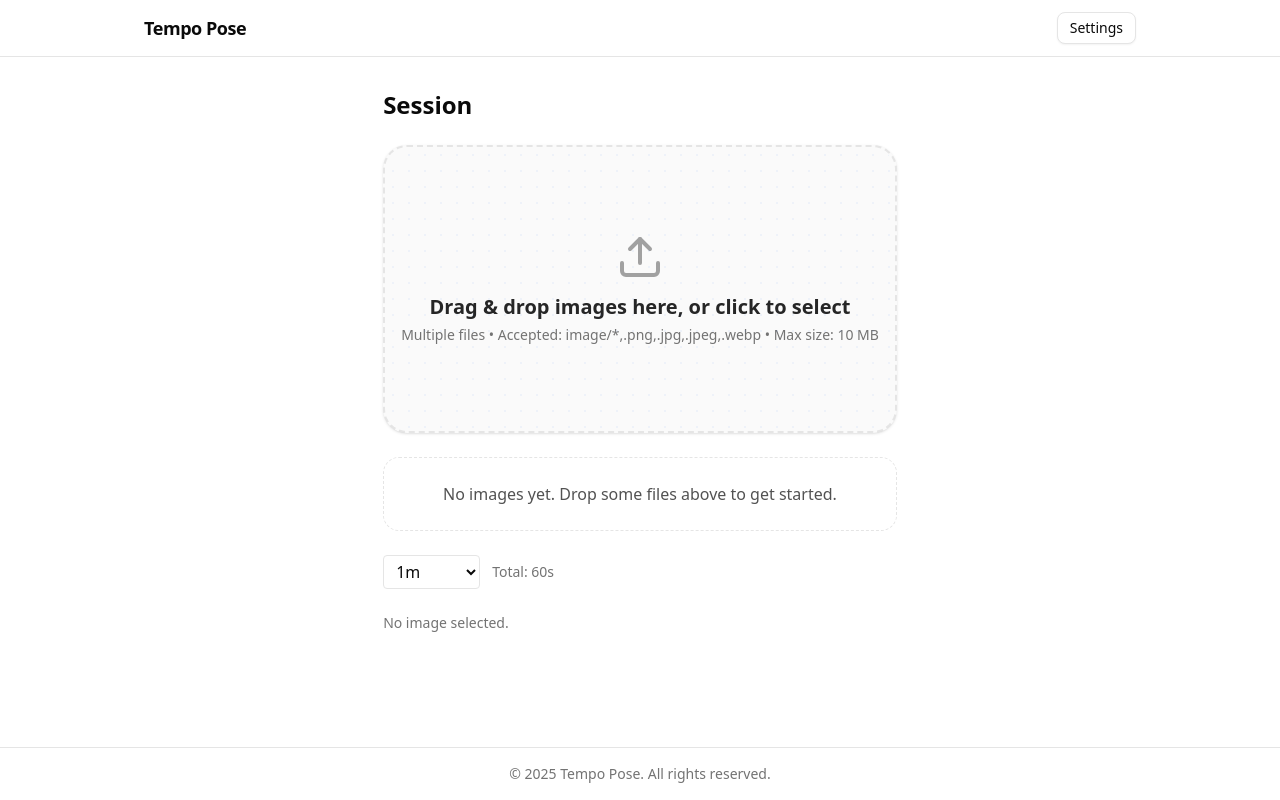
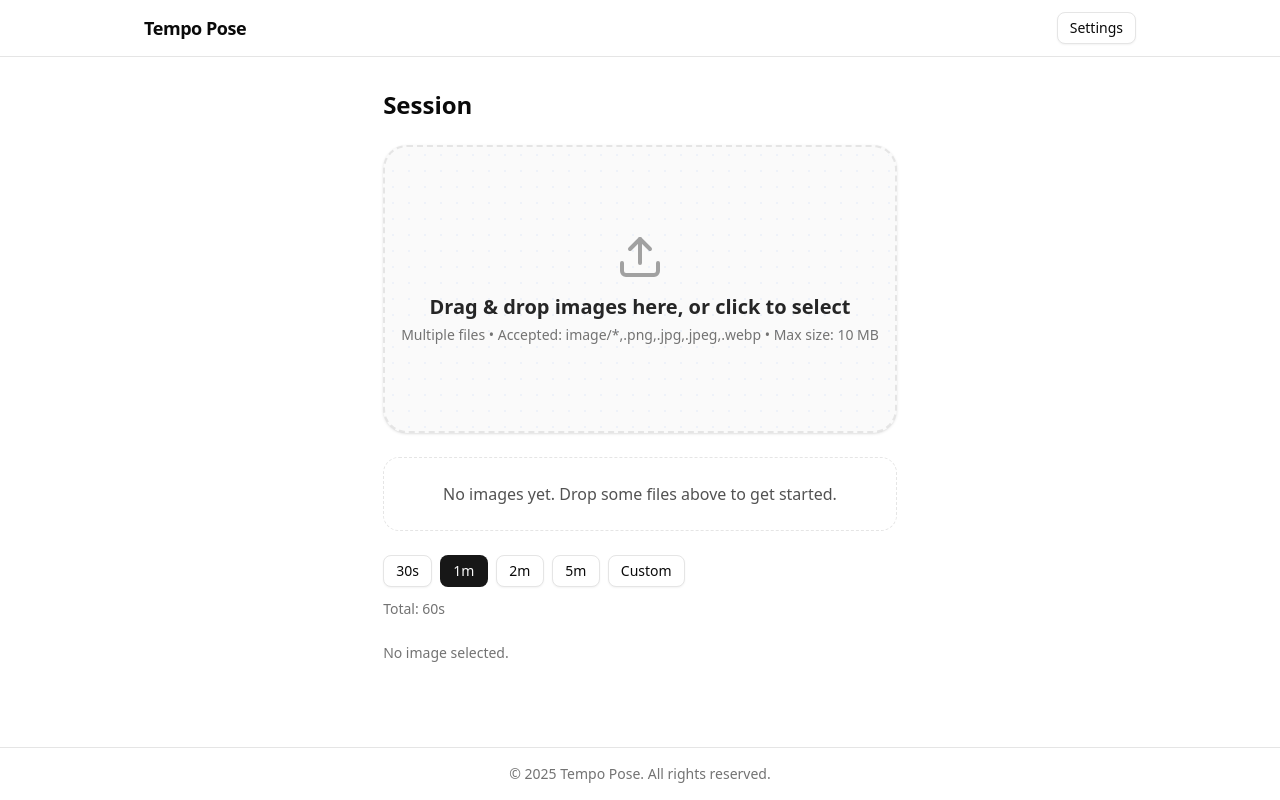
Before and after one commit to VicSchbt/tempo-pose, a React (Vite) app: page / in a window 1280 px wide. Built offline with nearby package versions, Linux system fonts and the light colour scheme.

Commit message:
feat(timer-controls): TEMPO-24 - set preset buttons

```diff
--- a/package.json
+++ b/package.json
@@ -13,6 +13,7 @@
   },
   "dependencies": {
     "@radix-ui/react-dialog": "^1.1.15",
+    "@radix-ui/react-label": "^2.1.8",
     "@radix-ui/react-slot": "^1.2.4",
     "@tailwindcss/vite": "^4.1.17",
     "class-variance-authority": "^0.7.1",
--- a/src/components/timer/TimerControls.tsx
+++ b/src/components/timer/TimerControls.tsx
@@ -1,6 +1,9 @@
 import { useStore } from '@/store';
 import type { TimerPreset } from '@/store/timer.slice';
 import type { TimerPresetId } from '@/types/core';
+import { Button } from '../ui/button';
+import { Input } from '../ui/input';
+import { Label } from '../ui/label';
 
 const PRESETS: { id: TimerPresetId; label: string; seconds: TimerPreset | null }[] = [
   { id: '30s', label: '30s', seconds: 30 },
@@ -16,49 +19,86 @@
   const customSeconds = useStore((s) => s.customSeconds);
   const setCustomSeconds = useStore((s) => s.setCustomSeconds);
 
-  // Derived
-  const totalSeconds = preset !== null ? preset : (customSeconds ?? 0);
+  // Which preset is currently selected?
+  const selectedId: TimerPresetId =
+    preset === null ? 'custom' : (PRESETS.find((p) => p.seconds === preset)?.id ?? 'custom');
 
-  const handlePresetChange = (value: string) => {
-    const selected = PRESETS.find((p) => p.id === value);
+  const totalSeconds = preset ?? customSeconds ?? 0;
+
+  const handlePresetClick = (id: TimerPresetId) => {
+    const selected = PRESETS.find((p) => p.id === id);
     if (!selected) return;
 
     if (selected.seconds === null) {
+      // Switch to custom mode
       setPreset(null);
+      // keep existing customSeconds value
     } else {
-      // ✅ Type-safe: selected.seconds is of type TimerPreset
+      // Use fixed preset from the union type TimerPreset
       setPreset(selected.seconds);
+      // Optional: clear custom if you don’t want it to linger
+      // setCustomSeconds(null);
     }
   };
 
+  const handleCustomChange = (value: string) => {
+    if (value === '') {
+      setCustomSeconds(null);
+      return;
+    }
+    const n = Number(value);
+    if (Number.isNaN(n) || n < 0) return;
+    setCustomSeconds(n);
+  };
+
   return (
-    <div className="flex items-center gap-3">
-      <select
-        className="rounded border px-2 py-1"
-        value={preset === null ? 'custom' : `${preset}s`}
-        onChange={(e) => handlePresetChange(e.target.value)}
-        aria-label="Timer preset"
+    <section aria-label="Timer controls" className="flex flex-col gap-3">
+      <div
+        role="radiogroup"
+        aria-label="Timer presets"
+        className="flex flex-wrap items-center gap-2"
       >
-        {PRESETS.map((p) => (
-          <option key={p.id} value={p.id}>
+        {PRESETS.map((p) => {
+          const isSelected = selectedId === p.id;
+          return (
+            <Button
+              key={p.id}
+              type="button"
+              role="radio"
+              aria-checked={isSelected}
+              aria-label={p.label}
+              onClick={() => handlePresetClick(p.id)}
+              variant={isSelected ? 'default' : 'outline'}
+              size="sm"
+              className="min-w-[3rem]"
+            >
               {p.label}
-          </option>
-        ))}
-      </select>
+            </Button>
+          );
+        })}
+      </div>
 
-      {preset === null && (
-        <input
+      {selectedId === 'custom' && (
+        <div className="flex items-center gap-2">
+          <Label htmlFor="custom-seconds" className="text-muted-foreground text-sm">
+            Custom (seconds)
+          </Label>
+          <Input
+            id="custom-seconds"
             type="number"
             min={5}
             step={5}
-          className="w-24 rounded border px-2 py-1"
+            className="w-24"
             value={customSeconds ?? ''}
-          onChange={(e) => setCustomSeconds(Number(e.target.value || 0))}
+            onChange={(e) => handleCustomChange(e.target.value)}
             aria-label="Custom seconds"
           />
+        </div>
       )}
 
-      <span className="text-muted-foreground text-sm">Total: {totalSeconds}s</span>
-    </div>
+      <span className="text-muted-foreground text-sm">
+        Total: <span className="font-medium">{totalSeconds}</span>s
+      </span>
+    </section>
   );
 }
--- /dev/null
+++ b/src/components/ui/input.tsx
@@ -0,0 +1,21 @@
+import * as React from "react"
+
+import { cn } from "@/lib/utils"
+
+function Input({ className, type, ...props }: React.ComponentProps<"input">) {
+  return (
+    <input
+      type={type}
+      data-slot="input"
+      className={cn(
+        "file:text-foreground placeholder:text-muted-foreground selection:bg-primary selection:text-primary-foreground dark:bg-input/30 border-input h-9 w-full min-w-0 rounded-md border bg-transparent px-3 py-1 text-base shadow-xs transition-[color,box-shadow] outline-none file:inline-flex file:h-7 file:border-0 file:bg-transparent file:text-sm file:font-medium disabled:pointer-events-none disabled:cursor-not-allowed disabled:opacity-50 md:text-sm",
+        "focus-visible:border-ring focus-visible:ring-ring/50 focus-visible:ring-[3px]",
+        "aria-invalid:ring-destructive/20 dark:aria-invalid:ring-destructive/40 aria-invalid:border-destructive",
+        className
+      )}
+      {...props}
+    />
+  )
+}
+
+export { Input }
--- /dev/null
+++ b/src/components/ui/label.tsx
@@ -0,0 +1,22 @@
+import * as React from "react"
+import * as LabelPrimitive from "@radix-ui/react-label"
+
+import { cn } from "@/lib/utils"
+
+function Label({
+  className,
+  ...props
+}: React.ComponentProps<typeof LabelPrimitive.Root>) {
+  return (
+    <LabelPrimitive.Root
+      data-slot="label"
+      className={cn(
+        "flex items-center gap-2 text-sm leading-none font-medium select-none group-data-[disabled=true]:pointer-events-none group-data-[disabled=true]:opacity-50 peer-disabled:cursor-not-allowed peer-disabled:opacity-50",
+        className
+      )}
+      {...props}
+    />
+  )
+}
+
+export { Label }
```
Also changed, not shown: 1 other file (tests, documents, lock files or other folders). Lines whose indentation alone changed are shown as unchanged.
